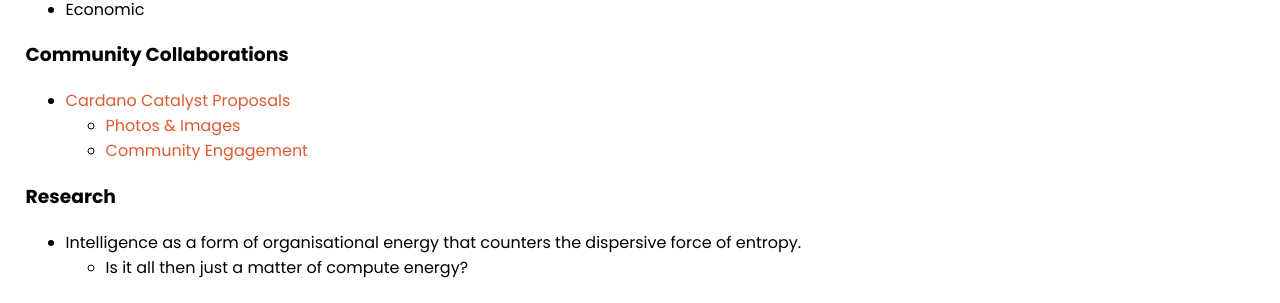
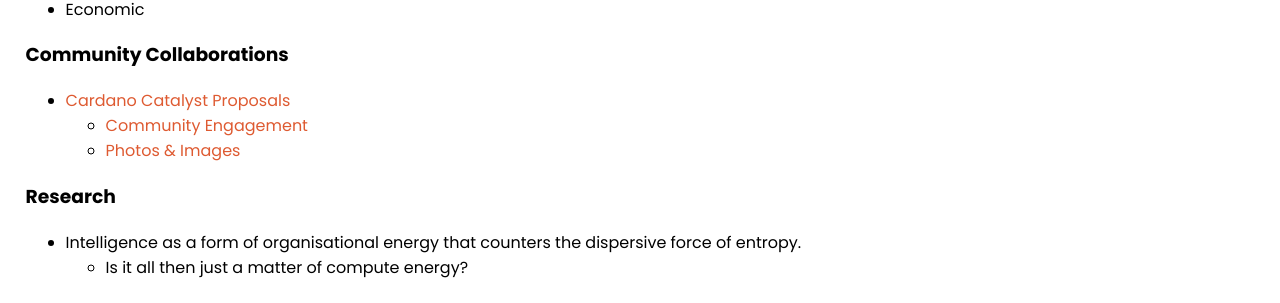
Before and after one commit to selfdriven-engagement/selfdriven-energy, a Jekyll site: the page built from docs/index.md, in a window 1280 px wide. Shown: the part 587-890 px from the top of the page. Built offline with Jekyll 4.4.1, drawn with Linux system fonts in a browser that asks for light colours.

```diff
--- a/docs/index.md
+++ b/docs/index.md
@@ -26,8 +26,9 @@ A sustainable community to needs a source of energy, which can come in two main
 
 ### Community Collaborations
 - [Cardano Catalyst Proposals](/cardano-catalyst/)
+    - [Community Engagement](/cardano-catalyst-community-engagement/)
     - [Photos & Images](https://github.com/selfdriven-foundation/selfdriven-energy/tree/main/communities/images)
-    - [Community Engagement](/cardano-catalyst-community-engagement/)
+
 
 
 ### Research
```
